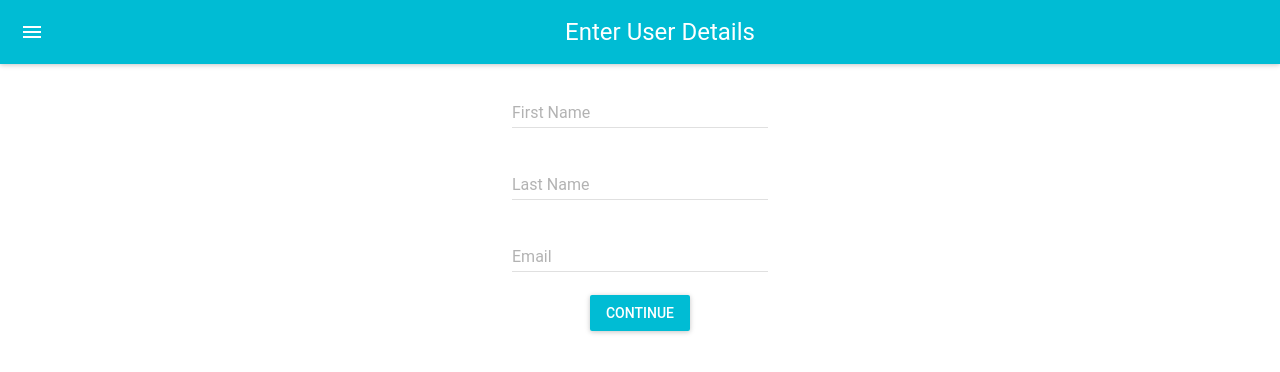
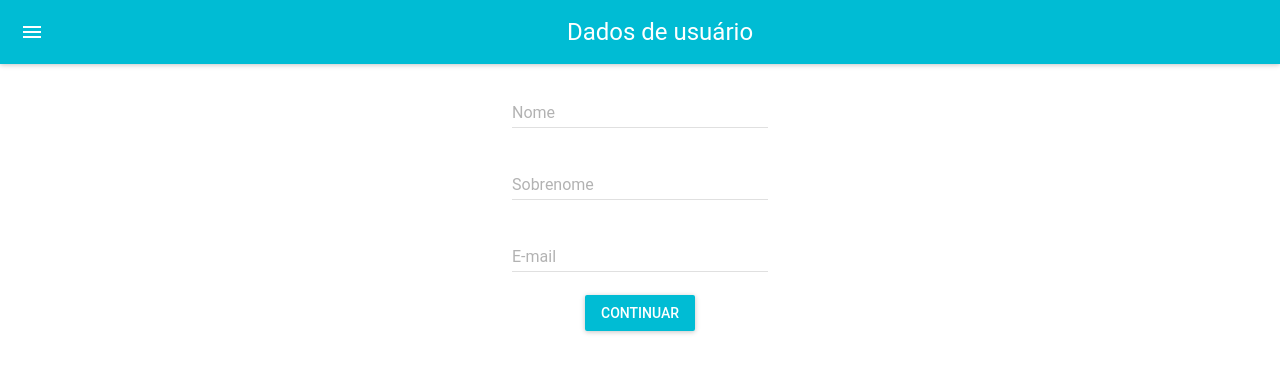
Before and after one commit to DevPedro10/MultiStepForm-_ReactJS, a React (Create React App) app: page / in a window 1280 px wide. Shown: the top 372 px of the page. Built offline with nearby package versions, Linux system fonts and the light colour scheme.

Commit message:
Update - Traduzindo o FormUserDetails

```diff
--- a/src/components/FormUserDetails.js
+++ b/src/components/FormUserDetails.js
@@ -16,26 +16,26 @@ export class FormUserDetails extends Component {
     return (
         <MuiThemeProvider>
             <React.Fragment>
-            <AppBar title="Enter User Details" />
-            <TextField hintText="Enter Your First Name"
-            floatingLabelText="First Name"
+            <AppBar title="Dados de usuário" />
+            <TextField hintText="Informe seu nome"
+            floatingLabelText="Nome"
             onChange={handleChange('firstName')}
             defaultValue={values.firstName} />
             <br/>
 
-            <TextField hintText="Enter Your Last Name"
-            floatingLabelText="Last Name"
+            <TextField hintText="Informe seu Sobrenome"
+            floatingLabelText="Sobrenome"
             onChange={handleChange('lastName')}
             defaultValue={values.lastName} />
             <br/>
 
-            <TextField hintText="Enter Your E-mail"
-            floatingLabelText="Email"
+            <TextField hintText="Digite seu E-mail"
+            floatingLabelText="E-mail"
             onChange={handleChange('email')}
             defaultValue={values.email} />
             <br/>
             <RaisedButton
-            label="Continue"
+            label="Continuar"
             primary={true}
             style={styles.button}
             onClick={this.continue}
```
